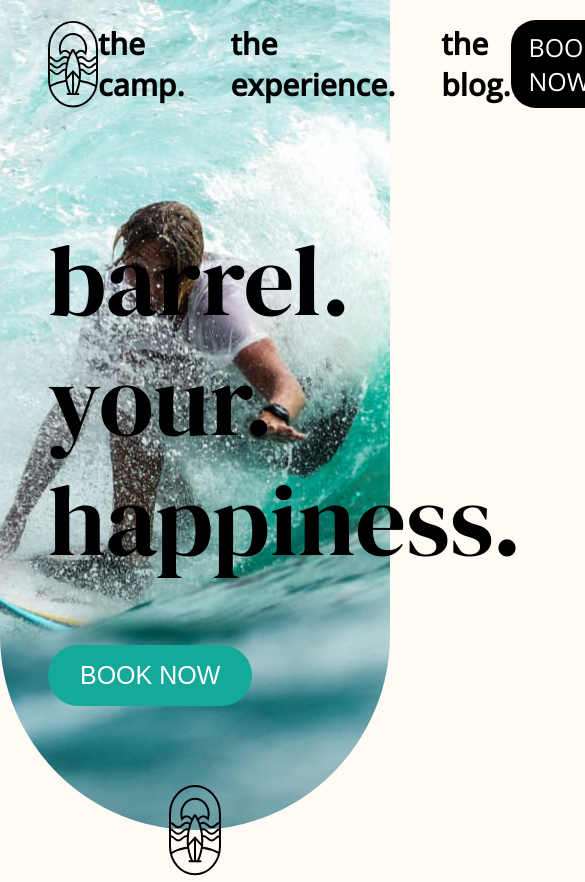
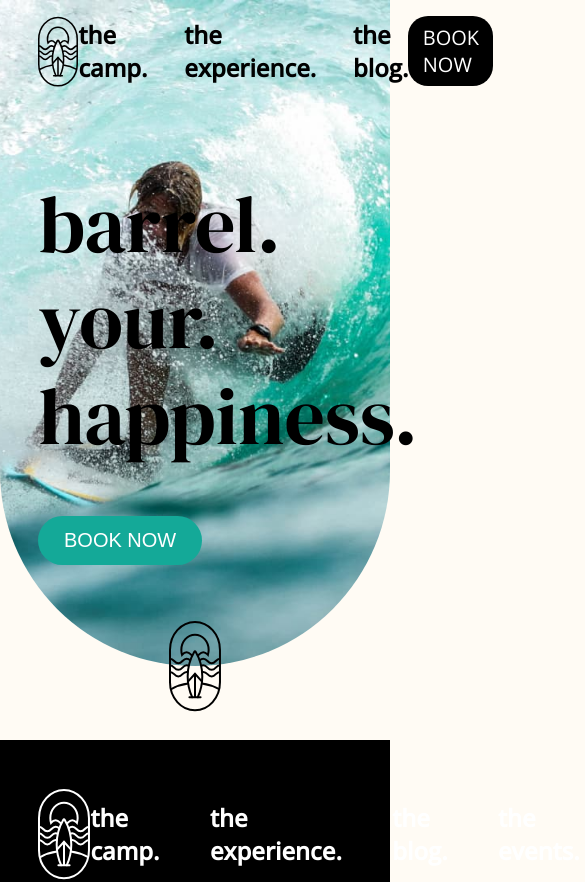
Before and after one commit to Maryna-Korbet/surf-camp-app, a Next.js app in the folder surfcamp_frontend/: page / in a window 390 px wide. Shown: the top 882 px of the page, 585 px wide, since content can reach past the window. Built offline with nearby package versions, Linux system fonts and the light colour scheme.

Commit message:
updated styles and Hero

```diff
--- a/surfcamp_frontend/app/_components/Header/Header.jsx
+++ b/surfcamp_frontend/app/_components/Header/Header.jsx
@@ -18,7 +18,7 @@
 
     return (
         <header className='header'>
-            <img className="header__logo" src="/assets/logo.svg" alt="" />
+            <img className="header__logo" src="/assets/logo.svg" alt="a man rides a surfboard" />
             <ul className='header__nav'>
                 {navItems.map((item) => (
                     <li key={item.slug}>
--- a/surfcamp_frontend/sass/base/_mixins.scss
+++ b/surfcamp_frontend/sass/base/_mixins.scss
@@ -1,20 +1,31 @@
+// MEDIA QUERY MANAGER
+/*
+0 - 900px:     Phone
+900 - 1200px:  Tablet landscape
+1200 - 1800px: Desktop
+1800px+:       Big desktop
+
+$breakpoint argument choices:
+- phone
+- tab-land
+- big-desktop
+
+1em = 16px
+*/
 @mixin respond($breakpoint) {
   @if $breakpoint == phone {
-    @media (max-width: 23.4375em) {
-      // 375px
+    @media (max-width: 56.25em) {
       @content;
-    }
+    } // 900px;
   }
-  @if $breakpoint == tablet {
-    @media (max-width: 48em) {
-      // 768px
+  @if $breakpoint == tab-land {
+    @media (max-width: 75em) {
       @content;
-    }
+    } // 1200px
   }
-  @if $breakpoint == desktop {
-    @media (max-width: 90em) {
-      // 1440px
+  @if $breakpoint == big-desktop {
+    @media (min-width: 112.5em) {
       @content;
-    }
+    } // 1800px
   }
 }
--- a/surfcamp_frontend/sass/base/_variables.scss
+++ b/surfcamp_frontend/sass/base/_variables.scss
@@ -1,6 +1,6 @@
 $turquoise: #14a998;
+$light-beige: #fffbf4;
 $light-brown: #f1e8d9;
 $brown: #d7c094;
 $orange: #ce822f;
 $beige: #d7c094;
-$light-beige: #fffbf4;
--- a/surfcamp_frontend/sass/components/_hero.scss
+++ b/surfcamp_frontend/sass/components/_hero.scss
@@ -1,7 +1,7 @@
 .hero {
   position: relative;
   width: 100%;
-    height: 83rem;
+  height: 83.25rem;
   padding: 22rem 4.8rem 0;
   margin-bottom: 12.5rem;
 
@@ -41,4 +41,12 @@
         brightness(88%) contrast(81%);
     }
   }
+
+  @include respond(big-desktop) {
+    &__background {
+      & img {
+        height: 100%;
       }
+    }
+  }
+}
```
Also changed, not shown: surfcamp_frontend/sass/components/_button.scss (line endings or trailing spaces). Lines whose indentation alone changed are shown as unchanged.
